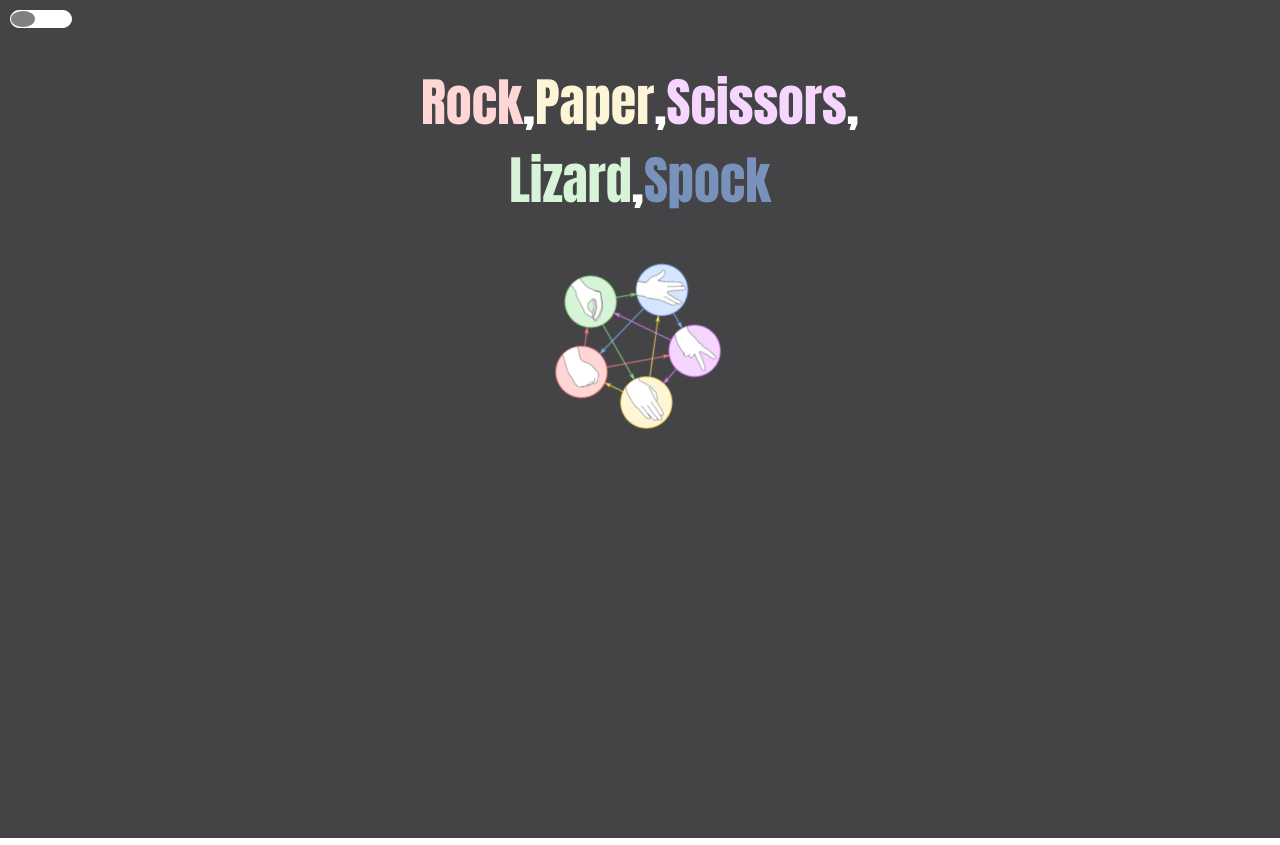
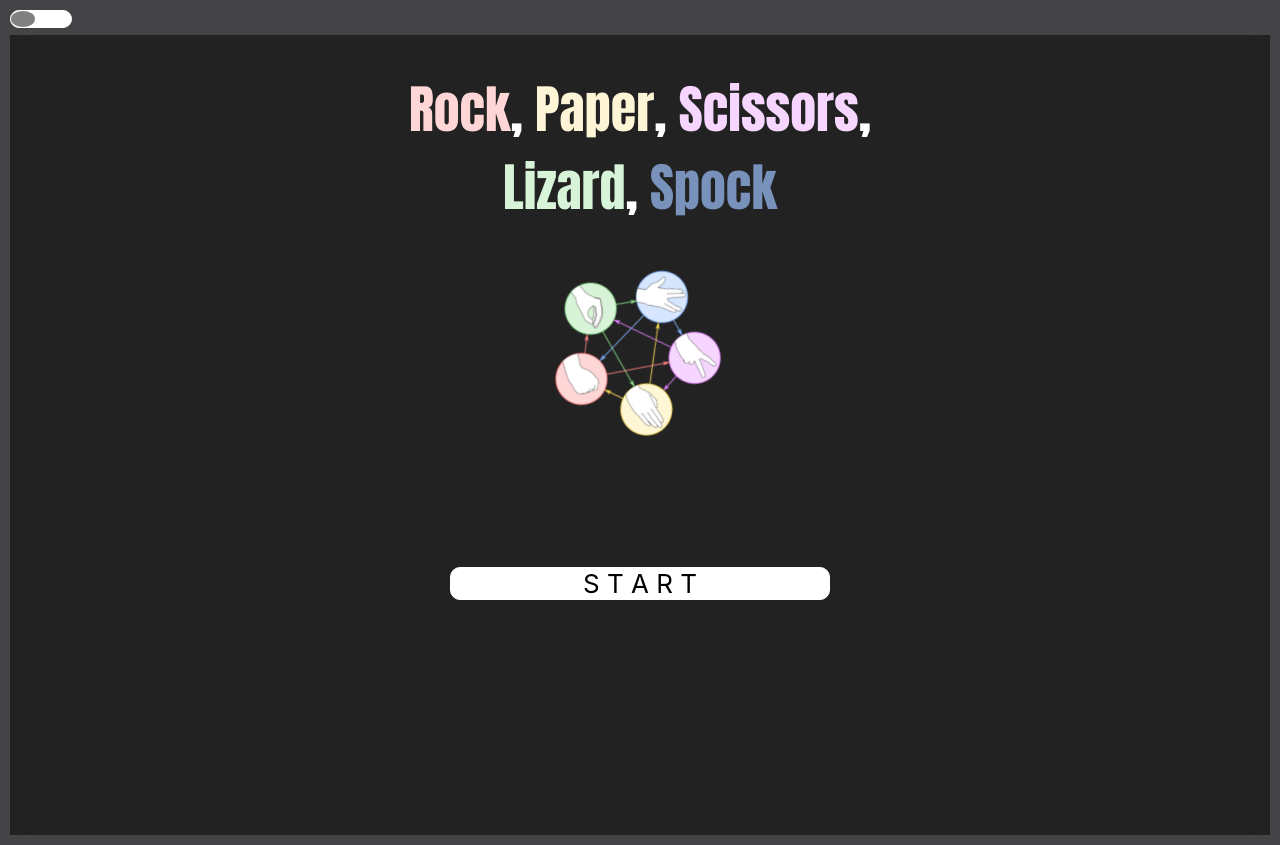
Before and after one commit to miraclebanks/RPSLS, a React (Create React App) app in the folder rpsls/: page / in a window 1280 px wide. Built offline with nearby package versions, Linux system fonts and the light colour scheme.

Commit message:
main section styling, start button groundwork laid

```diff
--- a/rpsls/src/App.css
+++ b/rpsls/src/App.css
@@ -22,9 +22,14 @@
     animation: App-logo-spin infinite 20s linear;
   }
 }
+.content-container{
+  background-color: rgba(0,0,0,0.5);
+  backdrop-filter: blur(10px)
+   /* -webkit-backdrop-filter: blur(10px);
+  border-radius: 10%; */
+}
 
 .content {
-
   min-height: 100vh;
   display: flex;
   flex-direction: column;
@@ -71,6 +76,15 @@
 h1 .spock{
   color: #7892bc
 }
+a {
+   background: white;
+   height: 20%;
+   width: 30%;
+   margin-top: 10%;
+   border: 1px solid white;
+   color: black;
+   border-radius: 10px;
+}
 /*************  Color Mode Button  *****************/
  /* #region Color Mode Button */
  .app-light-mode {
@@ -83,6 +97,7 @@
     width: clamp(55px, 60px ,70px);
     background-color: white;
     border-radius: 34px;
+    margin-bottom: 7px;
   }
   .light-mode-container{
     background:grey;
@@ -94,7 +109,6 @@
     height: 100%;
     width:40%;
     cursor:pointer;
-
   }
   .light-mode{
     transform: translateX(35px);
--- a/rpsls/src/App.js
+++ b/rpsls/src/App.js
@@ -3,11 +3,11 @@
 
 function App() {
 
-  function toggleColorMode(event){
+  function toggleColorMode(event) {
     const self = event.target;
     const container = self.parentElement;
     const entireApp = container.parentElement;
-    if ( self.classList.contains('light-mode') ) {
+    if (self.classList.contains('light-mode')) {
       self.classList.remove('light-mode');
       container.classList.remove('light-mode-container');
       entireApp.classList.remove('app-light-mode');
@@ -16,7 +16,6 @@
       container.classList.add('light-mode-container');
       entireApp.classList.add('app-light-mode');
     }
-
   }
 
   return (
@@ -25,16 +24,19 @@
       <header className="App-header">
         <div className="color-mode-container">
           <div className="color-mode" onClick={toggleColorMode}></div></div>
-        <div className='content'>
-          <h1>
-            <span className="rock">Rock</span>,
-            <span className="paper">Paper</span>,
-            <span className="scissors">Scissors</span>, <br></br>
-            <span className="lizard">Lizard</span>,
-            <span className="spock">Spock</span>
-          </h1>
-          <img src={logo} className="App-logo" alt="logo" />
-          </div >
+        <div className='content-container'>
+          <div className='content'>
+            <h1>
+              <span className="rock">Rock</span>,
+              <span className="paper"> Paper</span>,
+              <span className="scissors"> Scissors</span>, <br></br>
+              <span className="lizard"> Lizard</span>,
+              <span className="spock"> Spock</span>
+            </h1>
+            <img src={logo} className="App-logo" alt="logo" />
+            <a href=''> S T A R T </a>
+          </div>
+        </div>
       </header>
     </div>
 
--- a/rpsls/src/index.css
+++ b/rpsls/src/index.css
@@ -11,3 +11,9 @@
   font-family: source-code-pro, Menlo, Monaco, Consolas, 'Courier New',
     monospace;
 }
+
+a, a:visited{
+  text-decoration: none;
+  color:none;
+  background-color: none;
+}
```
